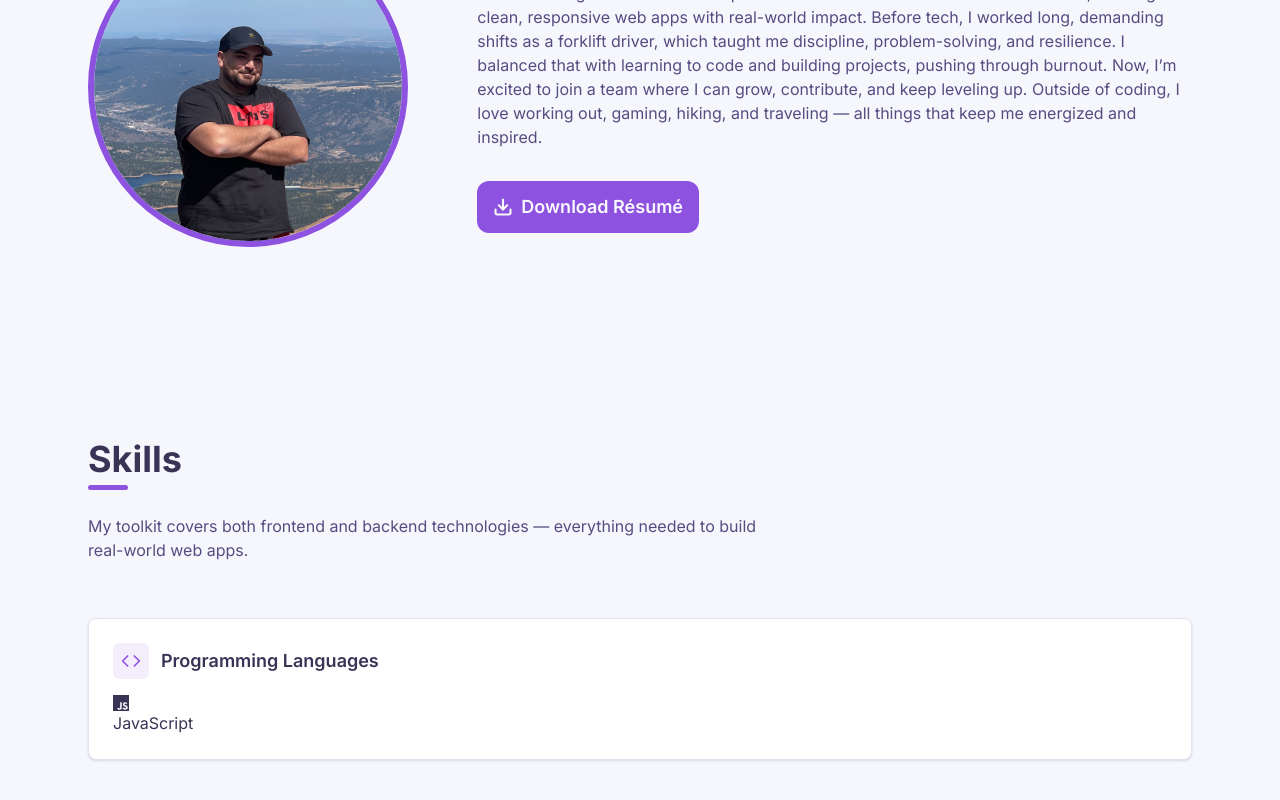
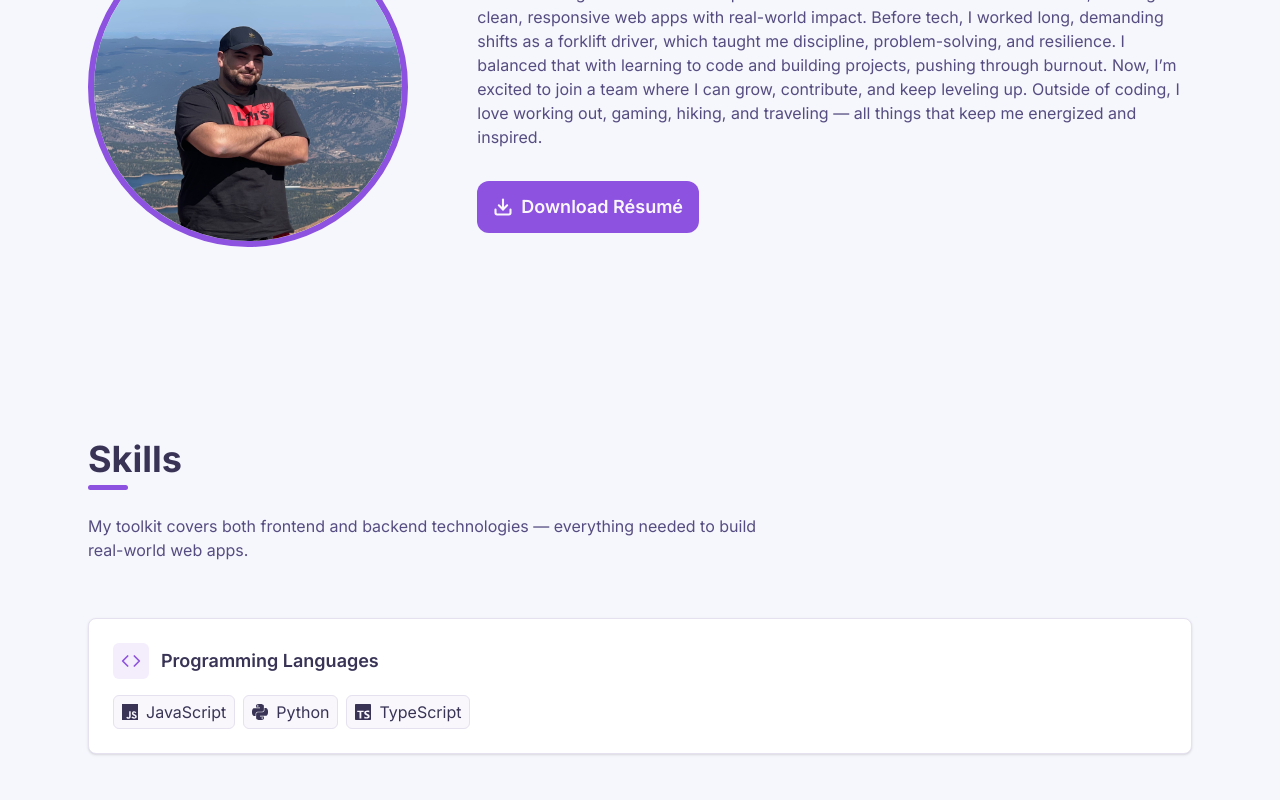
Before and after one commit to hectorlil48/my-portfolio, a React (Vite) app: page / in a window 1280 px wide. Shown: the part 1076-1876 px from the top of the page. Built offline with nearby package versions, Linux system fonts and the light colour scheme.

Commit message:
Finshed Programming Card.

```diff
--- a/src/components/sections/Skills.jsx
+++ b/src/components/sections/Skills.jsx
@@ -1,5 +1,5 @@
 import { Code } from "lucide-react";
-import { SiJavascript } from "react-icons/si";
+import { SiJavascript, SiPython, SiTypescript } from "react-icons/si";
 
 const Skills = () => {
   return (
@@ -27,10 +27,20 @@ const Skills = () => {
             <h3 className="text-lg font-semibold">Programming Languages</h3>
           </div>
 
-          <div>
-            <span>
-              <SiJavascript />
+          <div className="flex flex-wrap gap-2">
+            <span className="border-outline bg-main-btn inline-flex items-center gap-2 rounded-md border px-2 py-1">
+              <SiJavascript className="h-4 w-4" />
               JavaScript
+            </span>
+
+            <span className="border-outline bg-main-btn inline-flex items-center gap-2 rounded-md border px-2 py-1">
+              <SiPython className="h-4 w-4" />
+              Python
+            </span>
+
+            <span className="border-outline bg-main-btn inline-flex items-center gap-2 rounded-md border px-2 py-1">
+              <SiTypescript className="h-4 w-4" />
+              TypeScript
             </span>
           </div>
         </div>
--- a/src/index.css
+++ b/src/index.css
@@ -9,7 +9,7 @@
   --color-foreground: hsl(250, 25%, 40%);
   --color-skill-border: hsl(260, 32%, 91%);
   --color-code-bg: hsl(0, 0%, 100%);
-  --color-main-btn: hsl(260, 40%, 98%);
+  --color-main-btn: hsl(260, 50%, 98%);
   --color-outline: hsl(260, 32%, 91%);
   --color-background: hsl(240, 67%, 98%);
 
```
